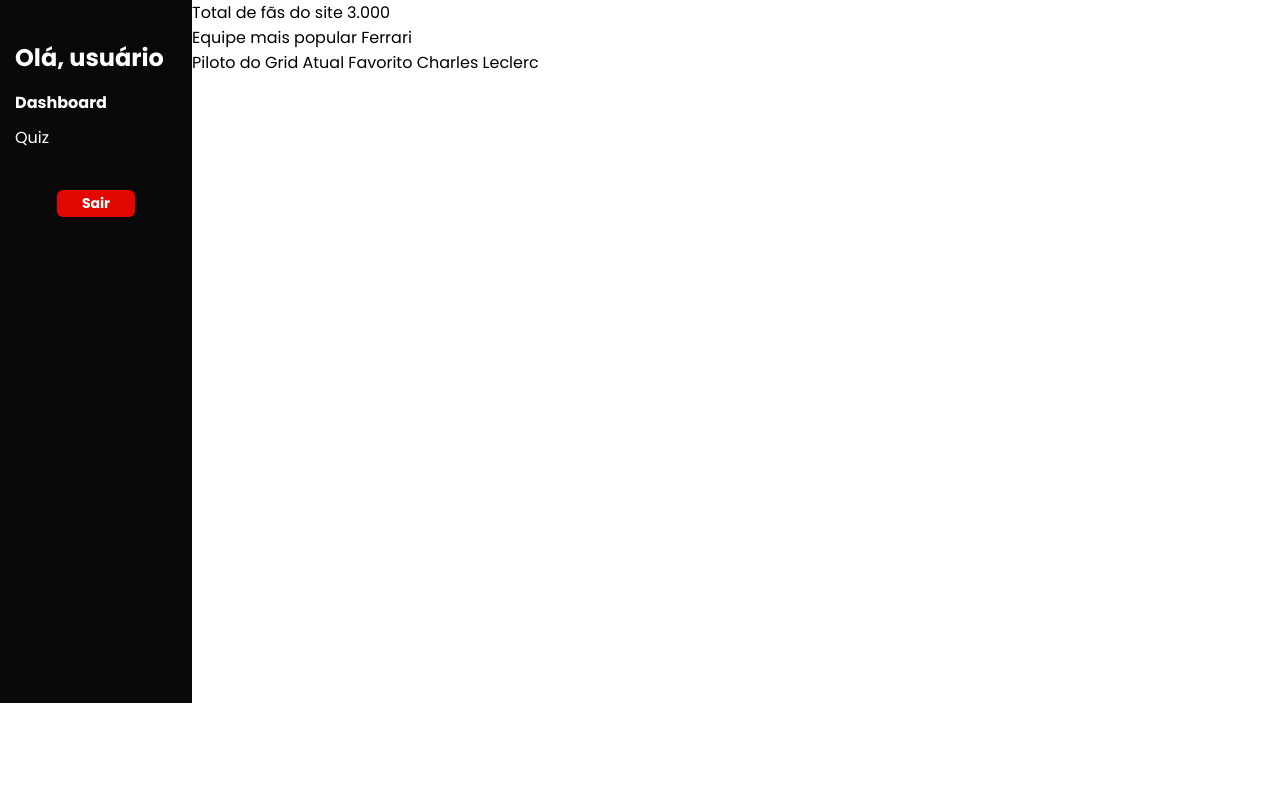
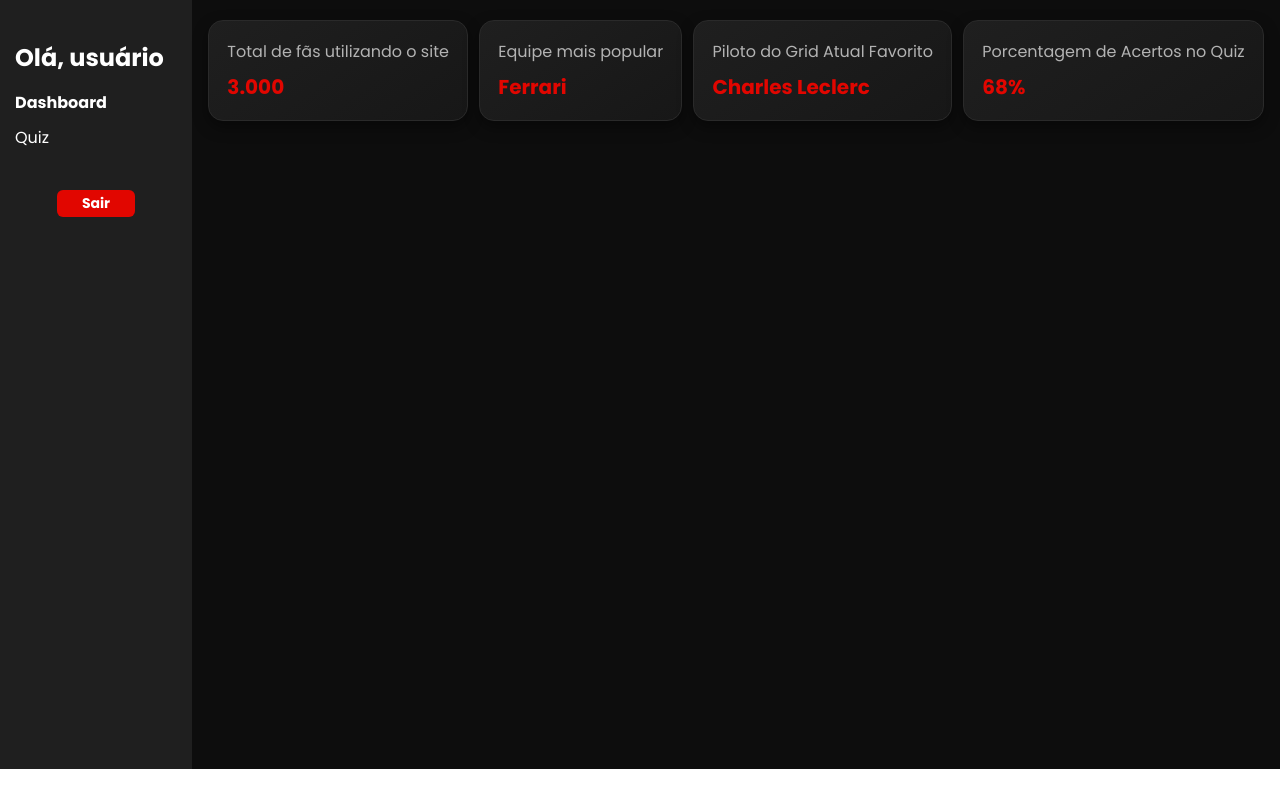
Before and after one commit to carloslsilva01/projeto-f1, a website: page public/dashboard.html in a window 1280 px wide. Drawn offline with nearby package versions, Linux system fonts and the light colour scheme.

Commit message:
Adição CSS no container KPI - Tela Dashboard

```diff
--- a/public/css/dashboard.css
+++ b/public/css/dashboard.css
@@ -3,7 +3,7 @@
 }
 
 .menu {
-    background-color: #090909;
+    background-color: #1F1F1F;
     width: 15%;
     display: flex;
     flex-direction: column;
@@ -57,3 +57,43 @@
     font-weight: bold;
     font-size: 14px;
 }
+
+/* Css da tela da dash */
+
+.container-principal {
+    background-color: #0D0D0D;
+    padding: 20px 5px;
+    width: 85%;
+    display: flex;
+    flex-direction: column;
+}
+
+.container-kpi {
+    display: flex;
+    justify-content: space-evenly;
+}
+
+.kpi {
+    font-size: 16px;
+    color: #B3B3B3;
+    background: linear-gradient(145deg, #1F1F1F, #171717);
+    border-radius: 15px;
+    padding: 18px;
+    display: flex;
+    flex-direction: column;
+    gap: 8px;
+    border: 1px solid #2A2A2A;
+    box-shadow: 0 6px 15px rgba(0, 0, 0, 0.4);
+    transition: 0.3s;
+}
+
+.kpi:hover {
+    transform: translateY(-5px);
+    box-shadow: 0 10px 25px rgba(0, 0, 0, 0.6);
+}
+
+.kpi span {
+    font-size: 20px;
+    font-weight: bold;
+    color: #E10600;
+}
--- a/public/dashboard.html
+++ b/public/dashboard.html
@@ -20,9 +20,10 @@
         </section>
         <section class="container-principal">
             <article class="container-kpi">
-                <div class="kpi">Total de fãs do site <span id="kpiTotal">3.000</span></div>
+                <div class="kpi">Total de fãs utilizando o site <span id="kpiTotal">3.000</span></div>
                 <div class="kpi">Equipe mais popular <span id="kpiEquipe">Ferrari</span></div>
                 <div class="kpi">Piloto do Grid Atual Favorito <span id="kpiPiloto">Charles Leclerc</span></div>
+                <div class="kpi">Porcentagem de Acertos no Quiz <span id="kpiQuiz">68%</span></div>
             </article>
             <article class="container-dashboard">
                 <div class="grafico">
```
